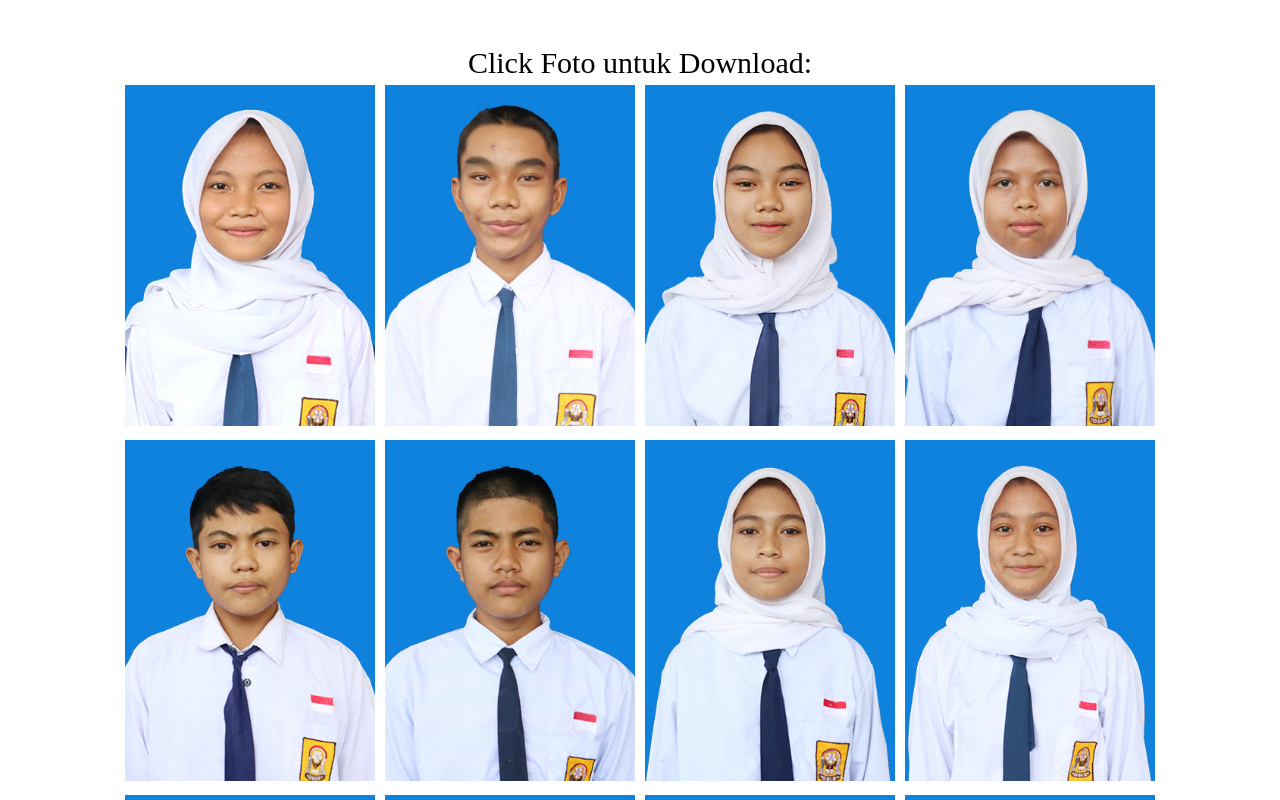
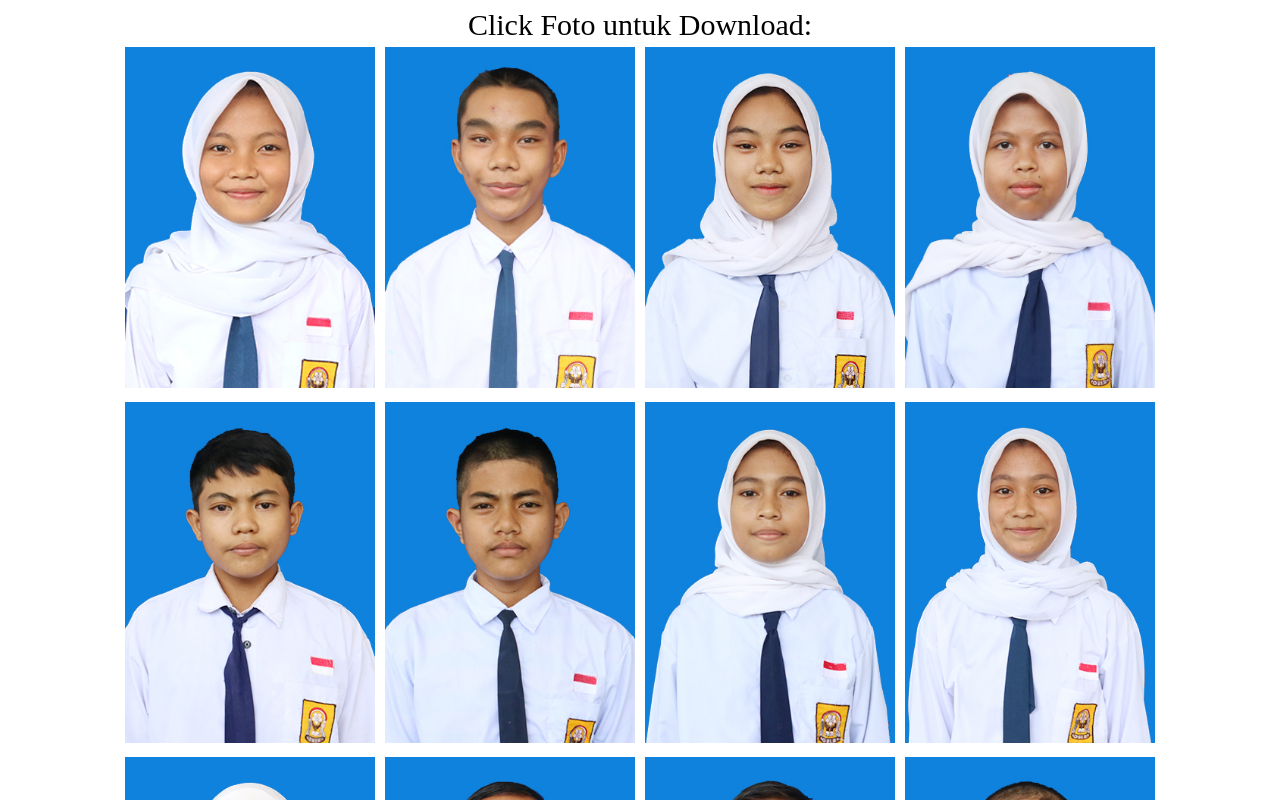
Before and after one commit to SMPN9/foto2023, a plain HTML site: page index2.html in a window 1280 px wide. Shown: the top 800 px of the page. Drawn offline with Linux system fonts and the light colour scheme.

Commit message:
Update index2.html

```diff
--- a/index2.html
+++ b/index2.html
@@ -15,21 +15,15 @@
 
 </head>
 <body>	<style>
-		.page {
-			padding: 1cm;
-		}
 
-		td {
-			padding: 5px;
-		}
 img { width:250px;padding:5px}
 
 
 
 
 
-	</style>    	<div class="page">
-			<center>
+	</style>    <center>	<div class="page">
+
 
              <label style="font-size:30px" > Click Foto untuk Download:</label>
 			<div id="foto"></div>
```
